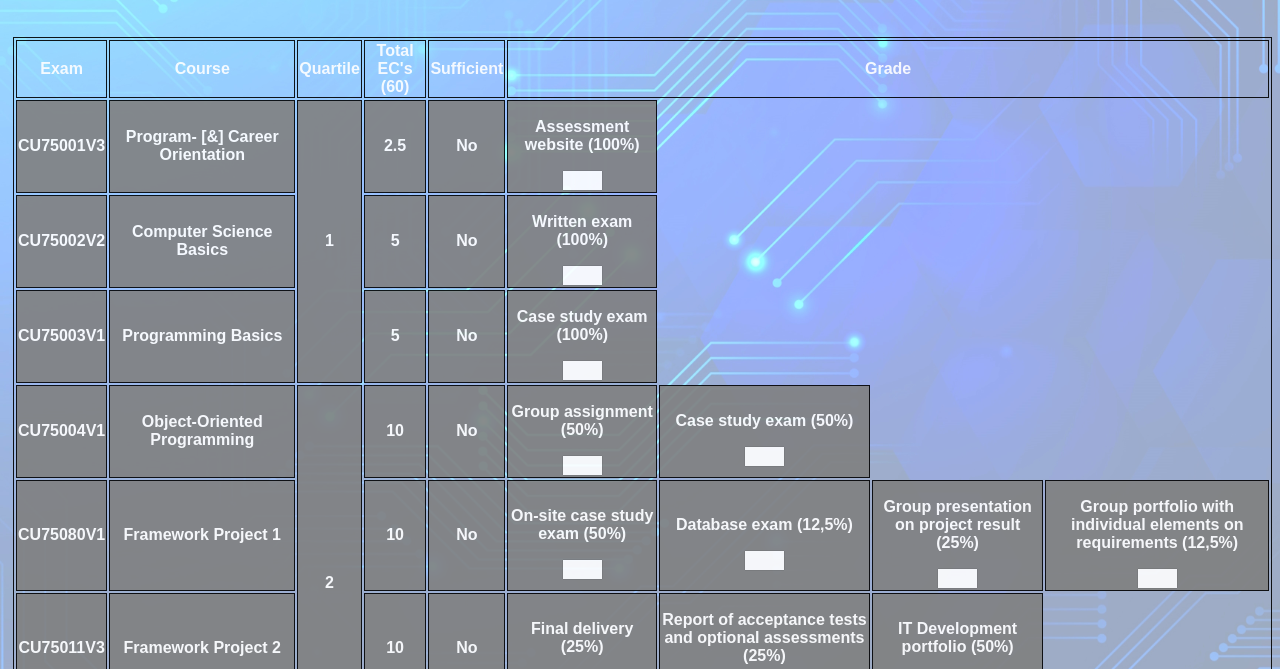
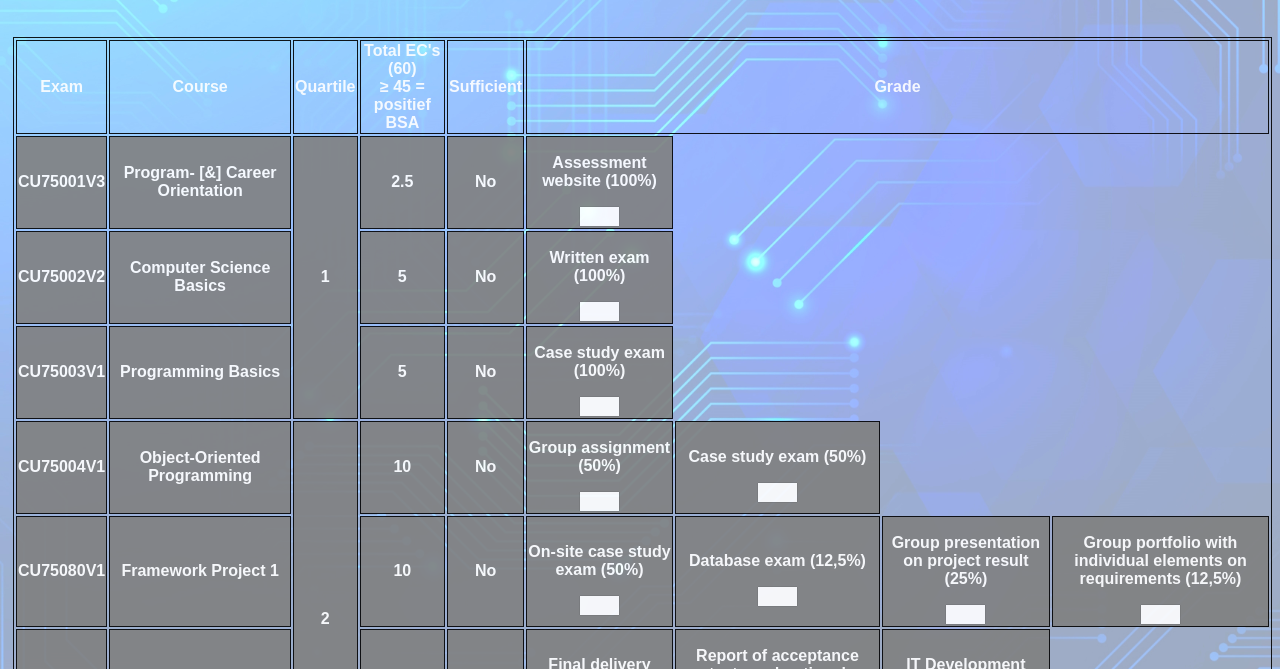
Before and after one commit to CaasKop1/CaasKop1, a plain HTML site: page dashboard.html in a window 1280 px wide. Shown: the part 117-786 px from the top of the page. Drawn offline with Linux system fonts and the light colour scheme.

Commit message:
Added PBSA requirement

```diff
--- a/dashboard.html
+++ b/dashboard.html
@@ -55,7 +55,7 @@
           <th>Exam</th>
           <th>Course</th>
           <th>Quartile</th>
-          <th>Total EC's (60)</th>
+          <th>Total EC's (60)<br>≥ 45 = positief BSA</th>
           <th>Sufficient</th>
           <th colspan="4">Grade</th>
         </tr>
```
